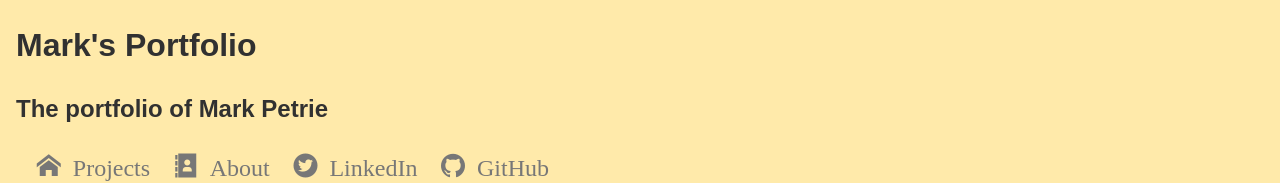
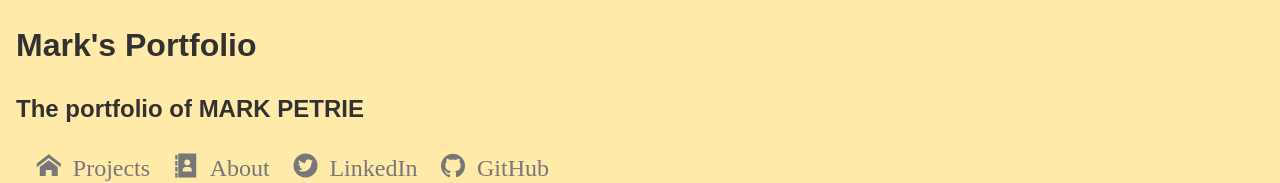
Before and after one commit to markpetrie/portfolio-labs, a plain HTML site: page index.html in a window 1280 px wide. Shown: the top 183 px of the page. Drawn offline with nearby package versions, Linux system fonts and the light colour scheme; files whose address does not match are found by name.

Commit message:
Update index.html h2

```diff
--- a/index.html
+++ b/index.html
@@ -20,7 +20,7 @@
             <h1>
                 Mark's Portfolio
             </h1>
-            <h2>The portfolio of Mark Petrie</h2>
+            <h2>The portfolio of MARK PETRIE</h2>
         </section>
         <nav class="main-nav">
             <div class="icon-menu"></div>
```
